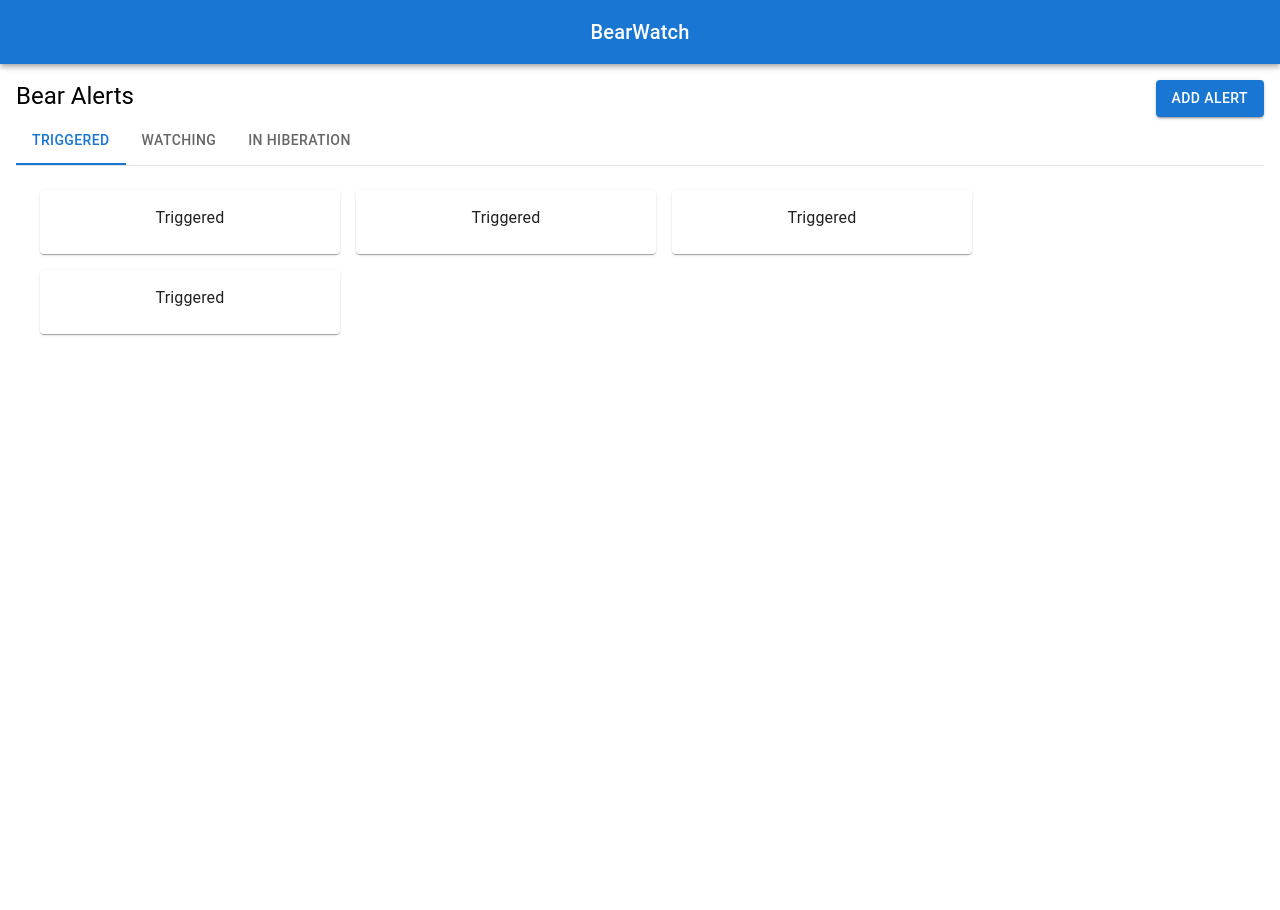
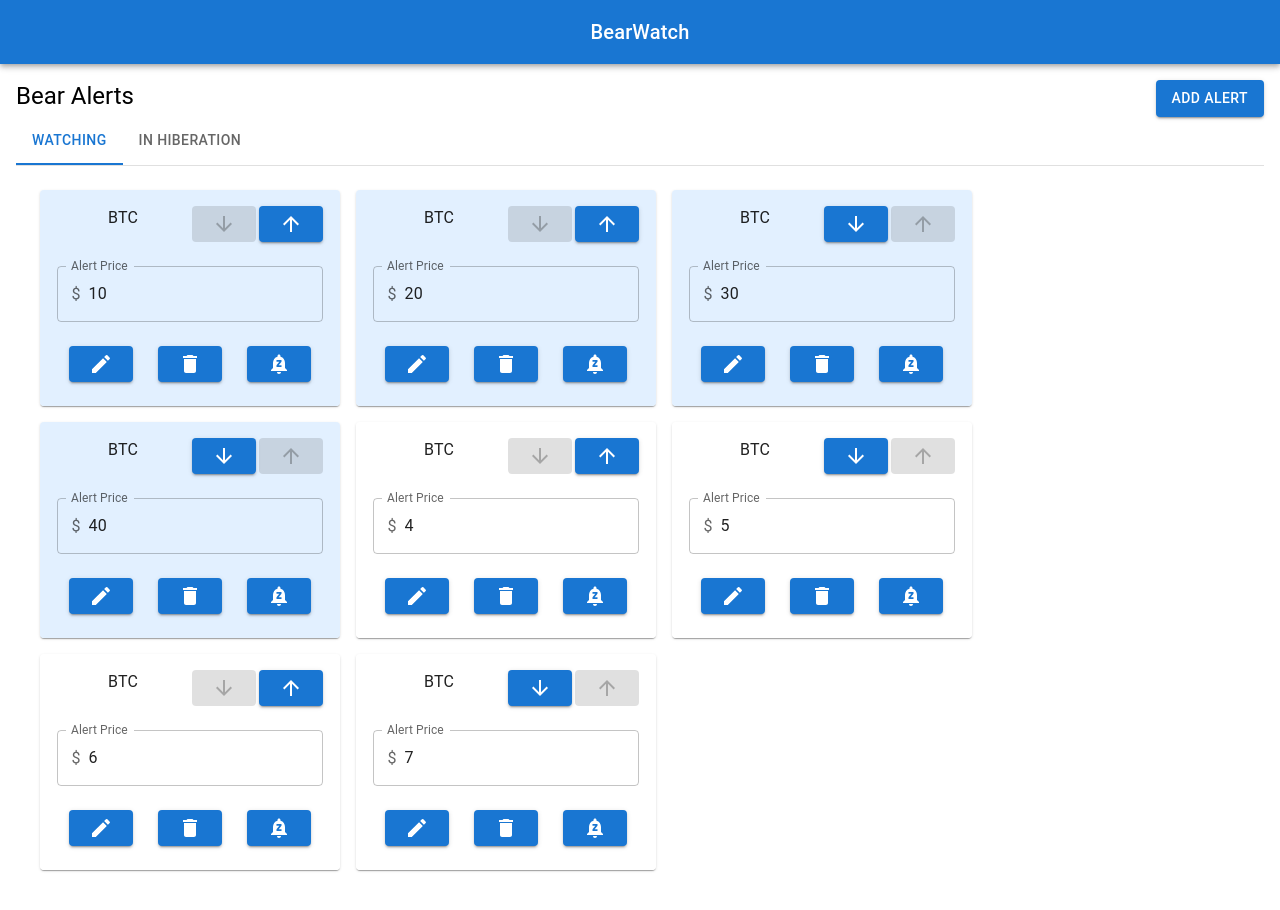
Before and after one commit to SwyftxBootcampTeam3/bearwatch, a React (Create React App) app in the folder frontend/: page / in a window 1280 px wide. Both pictures are taken after typing "Sample", "Sample123", "Sample" into the empty fields and a click on the button "SUBMIT". Before the commit the page ends 800 px from the top, so only its background shows below. Built offline with nearby package versions, Linux system fonts and the light colour scheme.

Commit message:
8 create alert cards (#36)
* Lana - Added buttons to alert cards

* Lana -trigger card edits

Two tabs one watching one hibernation, icons as button labels.

* Update alert value display

* Edit modal cards linked

```diff
--- a/frontend/src/components/alertCard.tsx
+++ b/frontend/src/components/alertCard.tsx
@@ -1,21 +1,57 @@
-import { Card, CardContent, Typography } from '@mui/material';
+import { Card, CardContent, Typography, Button, SvgIcon, Grid, TextField } from '@mui/material';
+import { ArrowUpward, ArrowDownward } from '@mui/icons-material';
+import InputAdornment from '@mui/material/InputAdornment';
+import EditIcon from '@mui/icons-material/Edit';
+import DeleteIcon from '@mui/icons-material/Delete';
+import VisibilityIcon from '@mui/icons-material/Visibility';
+import NotificationsPausedIcon from '@mui/icons-material/NotificationsPaused';
 import React, { FC } from 'react';
 import AlertModal from './modal';
 
 interface CardProps {
+    alertId: any,
     coinCode: string;
     alertStatus: string;
+    alertType: string;
+    currentPrice: string;
   }
 
-  const AlertCard: FC<CardProps> = ({ coinCode, alertStatus }) => {
+  const AlertCard: FC<CardProps> = ({ alertId, coinCode, alertStatus, alertType, currentPrice }) => {
     const alertData = {
       coinCode: ''
     }
 
+    const [addNewAlert, setAddNewAlert] = React.useState(false);
+
+    const toggleModal = () => {
+        setAddNewAlert(!addNewAlert)
+        console.log('toggleModal')
+    }
+
     return (
-      <Card>
-        <CardContent>
-          <Typography>{alertStatus}</Typography>
+      <Card >
+        <CardContent style = {alertStatus === "Triggered" ? {backgroundColor : '#E2F0FF' } : {backgroundColor : "white" }}>
+          <Grid container rowGap={3} columns={12}>
+          <Grid item xs={6}><Typography>{coinCode}</Typography></Grid>
+          <Grid item xs={3}>
+              <Button variant="contained" disabled = {alertType === "Up"}><SvgIcon component={ArrowDownward}/></Button>
+          </Grid>
+          <Grid item xs={3}>
+              <Button variant="contained" disabled = {alertType === "Down"}><SvgIcon component={ArrowUpward}/></Button>
+          </Grid>
+          <Grid item xs={12}>
+            <TextField label = "Alert Price" value = {currentPrice} InputProps={{
+            startAdornment: <InputAdornment position="start">$</InputAdornment>,
+          }}/>
+          </Grid>
+          <Grid item xs={4}><Button variant="contained" onClick={() => {setAddNewAlert(true)}}>
+                            <SvgIcon component={EditIcon}/></Button>
+                            {addNewAlert && <AlertModal userID="21" isNew={false} toggleModal={toggleModal} alertId = {alertId}/>}
+                            </Grid>
+          <Grid item xs={4}><Button variant="contained" ><SvgIcon component={DeleteIcon}/></Button></Grid>
+          <Grid item xs={4}><Button variant="contained" >{ alertStatus === "In Hibernation" ?
+          <SvgIcon component={VisibilityIcon}/>: <SvgIcon component={NotificationsPausedIcon}/>}</Button></Grid>
+          </Grid>
         </CardContent>
       </Card>
     )
--- a/frontend/src/components/alertTabs.tsx
+++ b/frontend/src/components/alertTabs.tsx
@@ -41,38 +41,33 @@ interface TabPanelProps {
     const handleChange = (event: React.SyntheticEvent, newValue: number) => {
       setValue(newValue);
     };
-
+  //add some validation to only return cards that have not been soft deleted...
     return (
       <Box sx={{ width: '100%' }}>
         <Box sx={{ borderBottom: 1, borderColor: 'divider' }}>
           <Tabs value={value} onChange={handleChange} aria-label="basic tabs example">
-            <Tab label="Triggered" {...a11yProps(0)} />
-            <Tab label="Watching" {...a11yProps(1)} />
-            <Tab label="In Hiberation" {...a11yProps(2)} />
+            <Tab label="Watching" {...a11yProps(0)} />
+            <Tab label="In Hiberation" {...a11yProps(1)} />
           </Tabs>
         </Box>
         <TabPanel value={value} index={0}>
-          <Grid container columns={4} gap={2}>
-            <Grid item xs={1}><AlertCard coinCode='BTC' alertStatus='Triggered' /></Grid>
-            <Grid item xs={1}><AlertCard coinCode='BTC' alertStatus='Triggered' /></Grid>
-            <Grid item xs={1}><AlertCard coinCode='BTC' alertStatus='Triggered' /></Grid>
-            <Grid item xs={1}><AlertCard coinCode='BTC' alertStatus='Triggered' /></Grid>
+        <Grid container columns={4} gap={2}>
+            <Grid item xs={1}><AlertCard alertId = {1} coinCode='BTC' alertStatus='Triggered' alertType = 'Up' currentPrice = "10"/></Grid>
+            <Grid item xs={1}><AlertCard alertId = {2} coinCode='BTC' alertStatus='Triggered' alertType = 'Up' currentPrice = "20"/></Grid>
+            <Grid item xs={1}><AlertCard alertId = {3} coinCode='BTC' alertStatus='Triggered' alertType = 'Down' currentPrice = "30"/></Grid>
+            <Grid item xs={1}><AlertCard alertId = {4} coinCode='BTC' alertStatus='Triggered' alertType = 'Down' currentPrice = "40"/></Grid>
+            <Grid item xs={1}><AlertCard alertId = {5} coinCode='BTC' alertStatus='Watching' alertType = 'Up' currentPrice = "4"/></Grid>
+            <Grid item xs={1}><AlertCard alertId = {6} coinCode='BTC' alertStatus='Watching' alertType = 'Down' currentPrice = "5"/></Grid>
+            <Grid item xs={1}><AlertCard alertId = {7} coinCode='BTC' alertStatus='Watching' alertType = 'Up' currentPrice = "6"/></Grid>
+            <Grid item xs={1}><AlertCard alertId = {8} coinCode='BTC' alertStatus='Watching' alertType = 'Down' currentPrice = "7"/></Grid>
           </Grid>
         </TabPanel>
         <TabPanel value={value} index={1}>
         <Grid container columns={4} gap={2}>
-            <Grid item xs={1}><AlertCard coinCode='BTC' alertStatus='Watching' /></Grid>
-            <Grid item xs={1}><AlertCard coinCode='BTC' alertStatus='Watching' /></Grid>
-            <Grid item xs={1}><AlertCard coinCode='BTC' alertStatus='Watching' /></Grid>
-            <Grid item xs={1}><AlertCard coinCode='BTC' alertStatus='Watching' /></Grid>
-          </Grid>
-        </TabPanel>
-        <TabPanel value={value} index={2}>
-        <Grid container columns={4} gap={2}>
-            <Grid item xs={1}><AlertCard coinCode='BTC' alertStatus='In Hibernation' /></Grid>
-            <Grid item xs={1}><AlertCard coinCode='BTC' alertStatus='In Hibernation' /></Grid>
-            <Grid item xs={1}><AlertCard coinCode='BTC' alertStatus='In Hibernation' /></Grid>
-            <Grid item xs={1}><AlertCard coinCode='BTC' alertStatus='In Hibernation' /></Grid>
+            <Grid item xs={1}><AlertCard alertId = {9} coinCode='BTC' alertStatus='In Hibernation' alertType = 'Down' currentPrice = "10"/></Grid>
+            <Grid item xs={1}><AlertCard alertId = {10} coinCode='BTC' alertStatus='In Hibernation' alertType = 'Up' currentPrice = "10"/></Grid>
+            <Grid item xs={1}><AlertCard alertId = {11} coinCode='BTC' alertStatus='In Hibernation' alertType = 'Down' currentPrice = "10"/></Grid>
+            <Grid item xs={1}><AlertCard alertId = {12} coinCode='BTC' alertStatus='In Hibernation' alertType = 'Up' currentPrice = "10"/></Grid>
           </Grid>
         </TabPanel>
       </Box>
--- a/frontend/src/components/modal.tsx
+++ b/frontend/src/components/modal.tsx
@@ -16,7 +16,8 @@ import {AppBar,
         InputAdornment,
         InputLabel,
         Autocomplete,
-        getAlertTitleUtilityClass} from '@mui/material';
+        getAlertTitleUtilityClass,
+        Hidden} from '@mui/material';
 import { ArrowUpward, ArrowDownward, PropaneSharp } from '@mui/icons-material';
 import {Add} from '@mui/icons-material'
 import { send } from 'process';
@@ -30,7 +31,8 @@ import { send } from 'process';
 interface ModalProps {
   userID: string,
   isNew: boolean,
-  toggleModal: any
+  toggleModal: any,
+  alertId?: any
 }
 
 const AlertModal: FC<ModalProps> = (props: ModalProps) => {
@@ -93,6 +95,9 @@ const AlertModal: FC<ModalProps> = (props: ModalProps) => {
 
     /** If aler */
     const getAlertData = () => {
+      //TODO
+      //use alertId
+      //return coin type, alert type and current alert price
       return {}
     }
 
@@ -102,6 +107,7 @@ const AlertModal: FC<ModalProps> = (props: ModalProps) => {
       }
       return "Edit Existing Alert"
     }
+
 
     return (
       <>
@@ -116,11 +122,14 @@ const AlertModal: FC<ModalProps> = (props: ModalProps) => {
               </Typography>
               <FormGroup>
                 <Grid container rowGap={3} columns={10}>
-                  <Grid item xs={5} >
-                    <InputLabel>Select a coin</InputLabel>
-                    <Autocomplete disablePortal
-                    renderInput={(params) => <TextField {...params} placeholder="Select coin..." />}
-                    options={coins}/>
+                  <Grid item xs={5}>
+                  <InputLabel>Coin</InputLabel>
+                  <Autocomplete disablePortal
+                      renderInput={(params) => <TextField {...params} defaultValue="TODO" />}
+                      options={coins} hidden = {props.isNew}/>
+                  <Autocomplete disablePortal
+                      renderInput={(params) => <TextField {...params} placeholder="Select coin..." />}
+                      options={coins} hidden = {!props.isNew}/>
                   </Grid>
                   <Grid item xs={2}></Grid>
                   <Grid item xs={3}>
```
